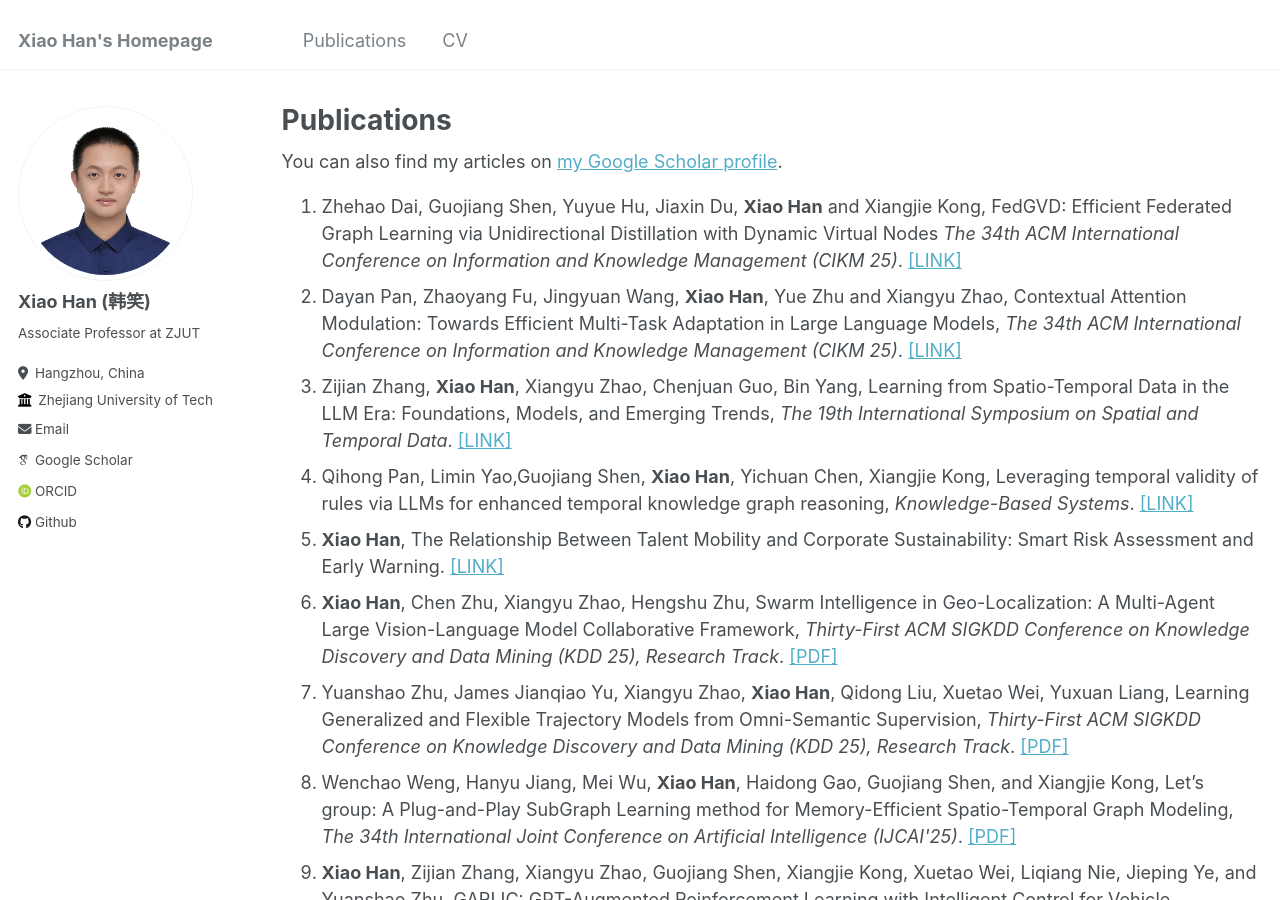
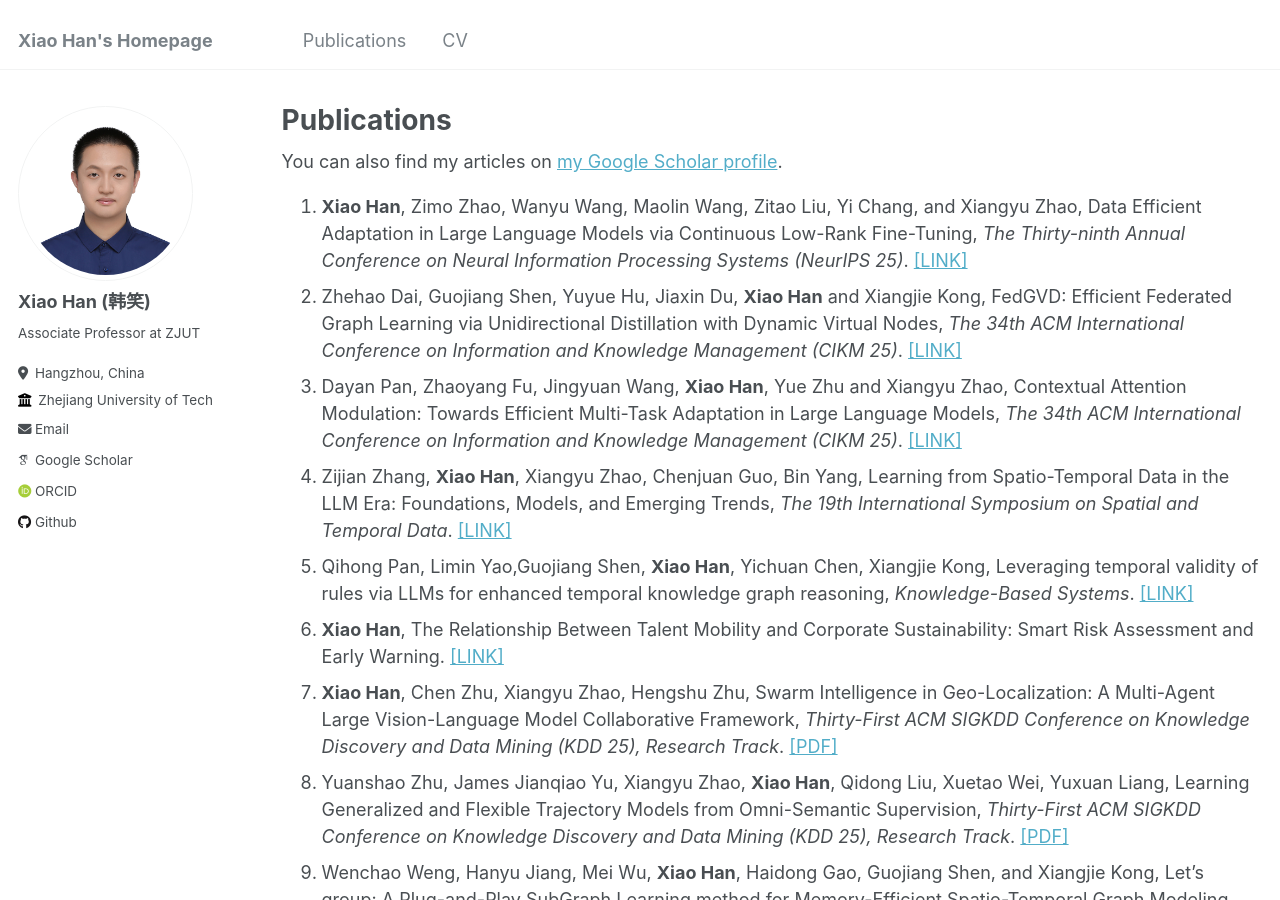
Before and after one commit to hahahenha/hahahenha.github.io, a Jekyll site: the page built from _pages/publications.md, in a window 1280 px wide and 900 px high. Built offline with Jekyll 4.4.1, drawn with Linux system fonts in a browser that asks for light colours; some web fonts are replaced.

Commit message:
Update publications.md

```diff
--- a/_pages/publications.md
+++ b/_pages/publications.md
@@ -19,8 +19,14 @@ author_profile: true
 
 <ol>
   <li>
+     <Strong>Xiao Han</Strong>, Zimo Zhao, Wanyu Wang, Maolin Wang, Zitao Liu, Yi Chang, and Xiangyu Zhao,
+     Data Efficient Adaptation in Large Language Models via Continuous Low-Rank Fine-Tuning,
+    <em>The Thirty-ninth Annual Conference on Neural Information Processing Systems (NeurIPS 25)</em>.
+    <a target="_blank" rel="noopener" href="https://">[LINK]</a>
+  </li>
+  <li>
     Zhehao Dai, Guojiang Shen, Yuyue Hu, Jiaxin Du, <Strong>Xiao Han</Strong> and Xiangjie Kong,
-     FedGVD: Efficient Federated Graph Learning via Unidirectional Distillation with Dynamic Virtual Nodes
+     FedGVD: Efficient Federated Graph Learning via Unidirectional Distillation with Dynamic Virtual Nodes,
     <em>The 34th ACM International Conference on Information and Knowledge Management (CIKM 25)</em>.
     <a target="_blank" rel="noopener" href="https://">[LINK]</a>
   </li>
```
